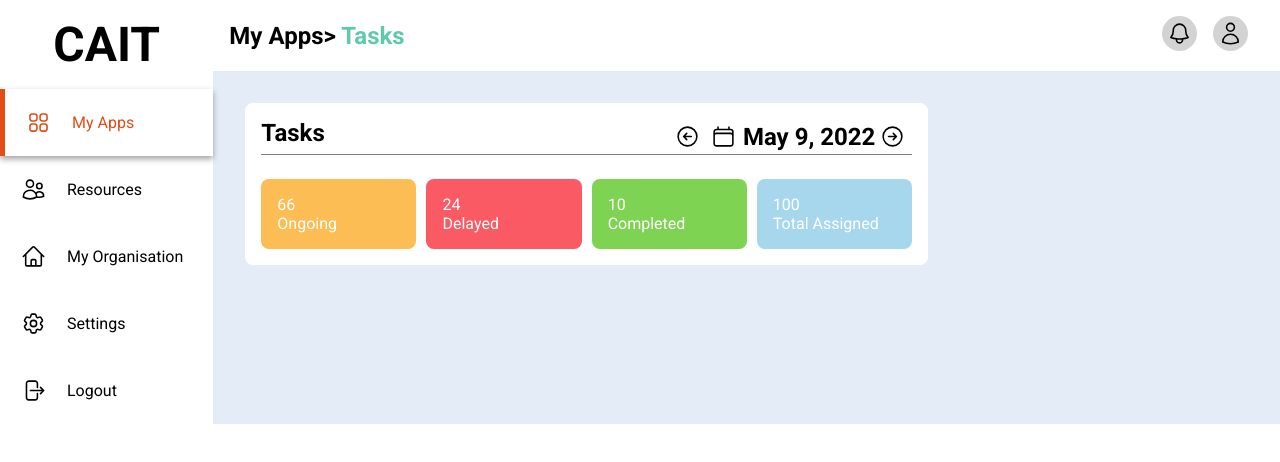
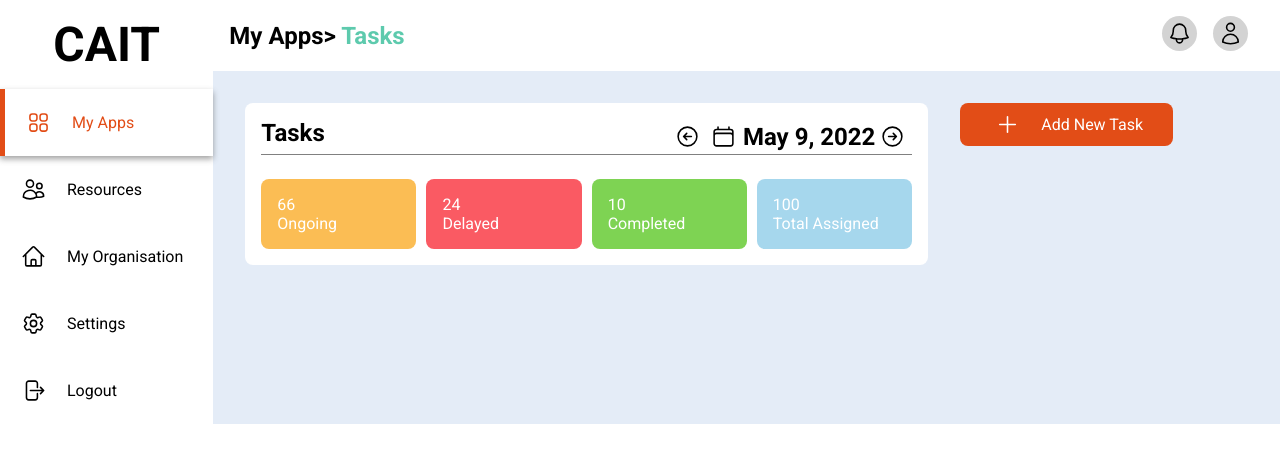
Before and after one commit to akshat-OwO/HR-management-system, a React (Vite) app: page / in a window 1280 px wide. Shown: the top 462 px of the page. Built offline with nearby package versions, Linux system fonts and the light colour scheme.

Commit message:
New Task button

```diff
--- a/src/App.jsx
+++ b/src/App.jsx
@@ -1,4 +1,5 @@
 import Navbar from "./components/Navbar"
+import NewTask from "./components/NewTask"
 import Sidebar from "./components/Sidebar"
 import Tasks from "./components/Tasks"
 
@@ -9,6 +10,7 @@ function App() {
       <Navbar />
       <Sidebar />
       <Tasks />
+      <NewTask />
     </div>
   )
 }
--- /dev/null
+++ b/src/components/NewTask.jsx
@@ -0,0 +1,12 @@
+import { PlusIcon } from "@heroicons/react/24/outline";
+
+const NewTask = () => {
+    return (
+        <button className="newtask">
+            <PlusIcon className="icon" />
+            <p>Add New Task</p>
+        </button>
+    );
+}
+
+export default NewTask;
--- a/src/index.css
+++ b/src/index.css
@@ -139,3 +139,19 @@
     color: white;
     background-color: #a6d7ed;
 }
+
+.newtask {
+    grid-column: 10 / 12;
+    grid-row: 2 / 3;
+    display: flex;
+    align-items: center;
+    justify-content: center;
+    margin-top: 2rem;
+    padding: .25rem;
+    color: white;
+    border: none;
+    cursor: pointer;
+    background-color: rgb(226, 77, 23);
+    border-radius: 8px;
+    font-size: 1rem;
+}
```
